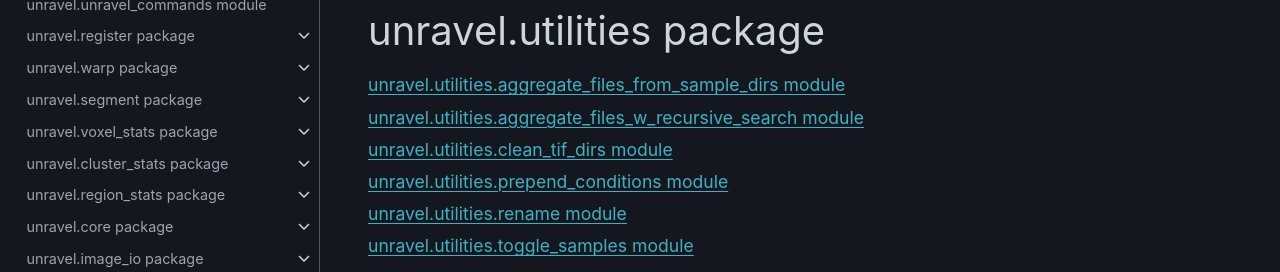
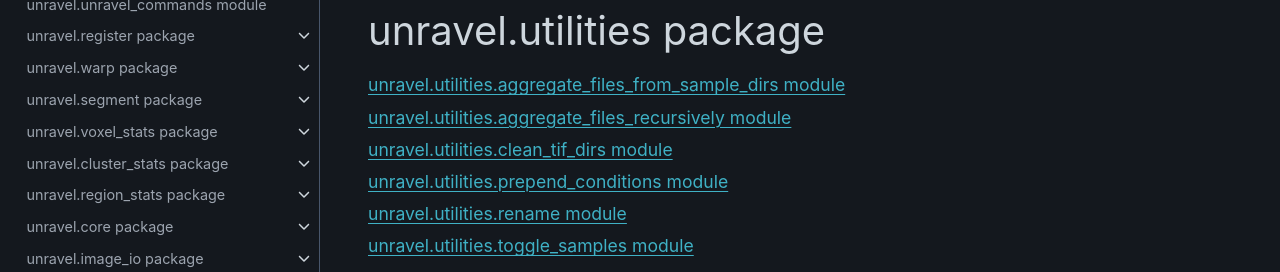
Before and after one commit to b-heifets/UNRAVEL, a Sphinx documentation site: the page built from unravel/docs/unravel/utilities/toc.rst, in a window 1280 px wide, cut to the strip 0-411 px from the top of the page. Shown: the part 139-411 px from the top of the strip. Built offline with Sphinx 7.4.7 and the PyData theme 0.15.4, drawn with Linux system fonts in a browser that asks for light colours; some of the changed text lies outside the part shown.

```diff
--- a/unravel/docs/unravel/utilities/toc.rst
+++ b/unravel/docs/unravel/utilities/toc.rst
@@ -5,7 +5,7 @@ unravel.utilities package
    :maxdepth: 2
 
    aggregate_files_from_sample_dirs
-   aggregate_files_w_recursive_search
+   aggregate_files_recursively
    clean_tif_dirs
    prepend_conditions
    rename
```
Also changed, not shown: unravel/docs/unravel/utilities/aggregate_files_recursively.rst (added, +9 -0 lines), unravel/docs/unravel/utilities/aggregate_files_w_recursive_search.rst (deleted, +0 -9 lines).
